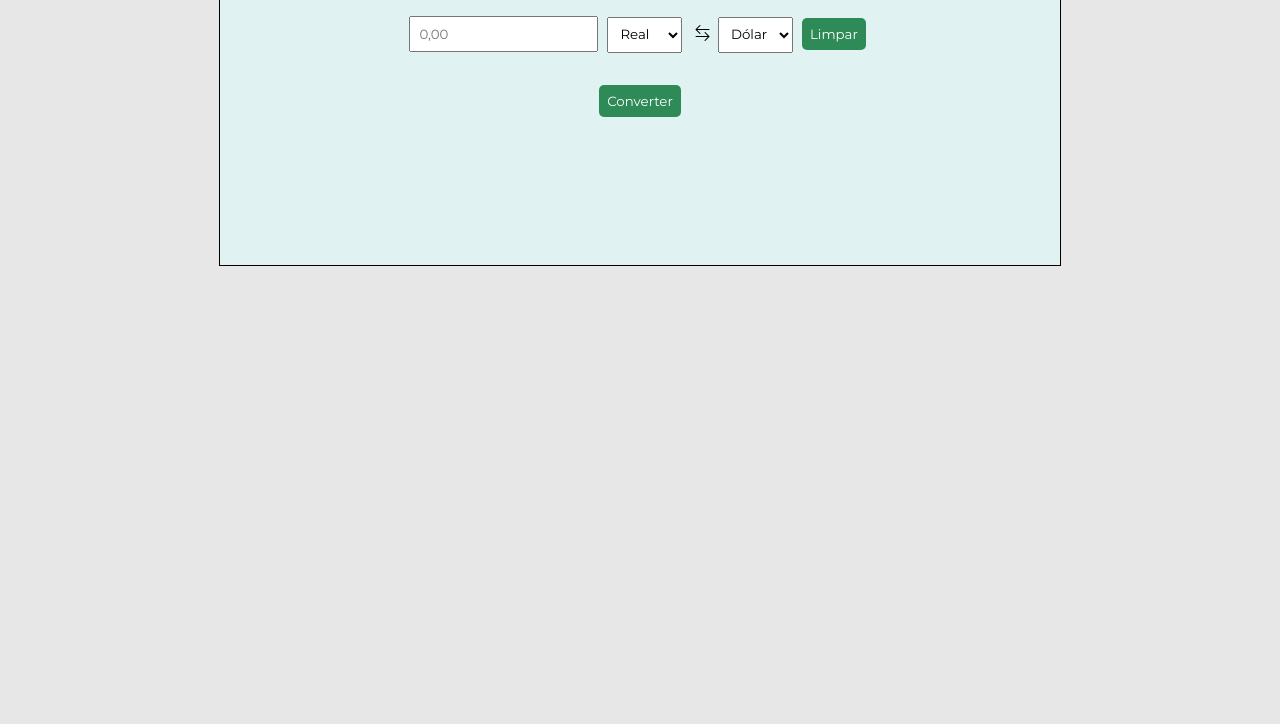
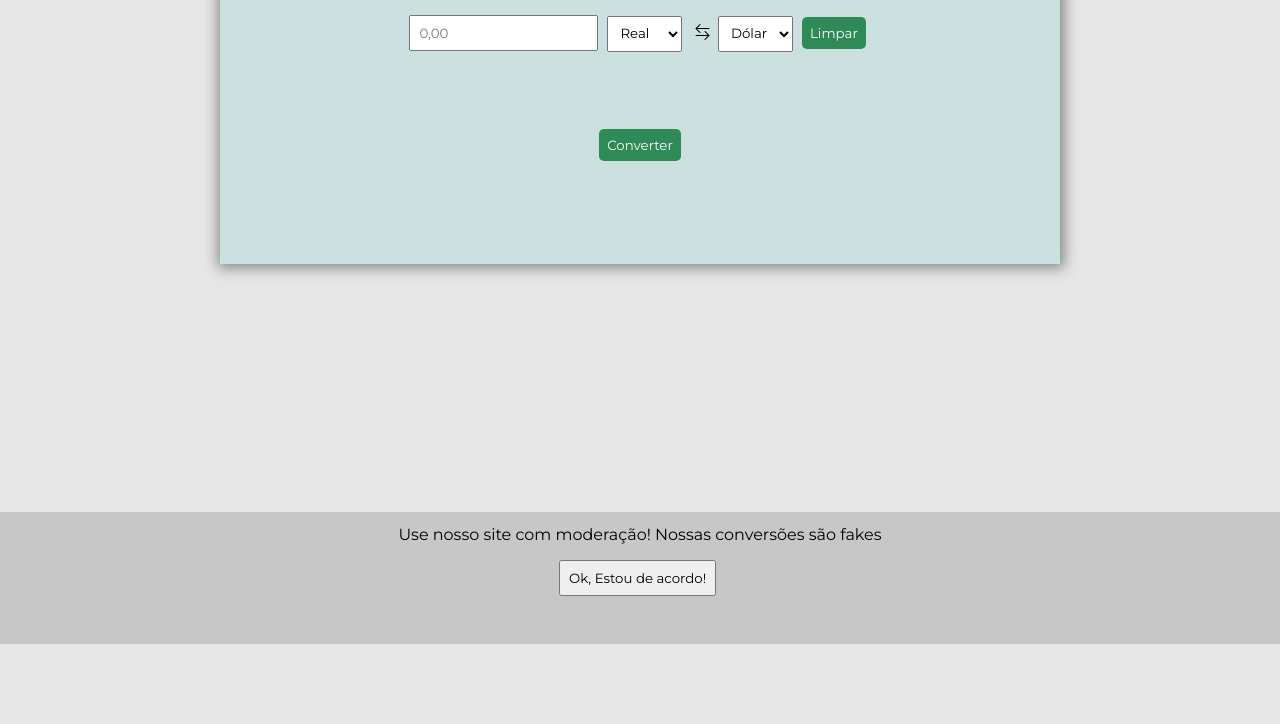
Before and after one commit to rafaelrmts/ceub-programacaoweb, a plain HTML site: page CONVERSOR_MOEDA/index.html in a window 1280 px wide. Shown: the part 156-880 px from the top of the page. Before the commit the page ends 800 px from the top, so only its background shows below. Drawn offline with nearby package versions, Linux system fonts and the light colour scheme.

Commit message:
Alterações de melhora

```diff
--- a/CONVERSOR_MOEDA/css/style.css
+++ b/CONVERSOR_MOEDA/css/style.css
@@ -6,19 +6,25 @@
     font-family: "Montserrat", sans-serif;
 }
 
+html {
+    height: 100%;
+}
+
 body {
     background-color: #e7e7e7;
+    min-height: 100vh;
 }
 
 
 #container {
-    border: 1px solid black;
+    -webkit-box-shadow: 1px 1px 13px 3px rgba(177, 177, 177, 0.64);
+    box-shadow: 1px 1px 13px 3px rgba(78, 78, 78, 0.64);
     width: 50rem;
     height: 300px;
     margin: 5rem auto;
     padding: 20px;
     text-align: center;
-    background-color: #E0F2F1;
+    background-color: #cce0df;
 }
 
 input, select, button {
@@ -78,3 +84,25 @@ input, select, button {
     color: #ec5353;
     font-weight: 600;
 }
+
+#mensagem-usuario {
+    position: fixed;
+    bottom: 0;
+    left: 0;
+    width: 100%;
+    text-align: center;
+    background-color: #c7c7c7;
+}
+
+#mensagem-usuario, p {
+    margin-top: 0.8rem;
+}
+
+button, #botao-aceitar-mensagem {
+    margin-top: 1rem;
+    margin-bottom: 3rem;
+}
+
+.oculto {
+    display: none;
+}
--- a/CONVERSOR_MOEDA/index.html
+++ b/CONVERSOR_MOEDA/index.html
@@ -31,6 +31,11 @@
         <p id="erro-converter"></p>
     </div>
 
+    <div id="mensagem-usuario">
+        <p>Use nosso site com moderação! Nossas conversões são fakes</p>
+        <button id="botao-aceita-mensagem">Ok, Estou de acordo!</button>
+    </div>
+
     <script src="js/script.js"></script>
 </body>
 </html>
--- a/CONVERSOR_MOEDA/js/script.js
+++ b/CONVERSOR_MOEDA/js/script.js
@@ -26,6 +26,16 @@ botaoLimpar.addEventListener("click", limpar);
 const botaoConverter = document.getElementById("btn-submit");
 botaoConverter.addEventListener("click", converter);
 
+const botaoAceitarMensagem = document.getElementById("botao-aceita-mensagem");
+botaoAceitarMensagem.addEventListener("click", aceitarMensagem);
+
+function aceitarMensagem(){
+    const divMensagemUsuario = document.getElementById("mensagem-usuario");
+    divMensagemUsuario.classList.add("oculto")
+}
+//
+
+//
 let valorUsuario = document.getElementById("valorEntrada");
 valorUsuario.addEventListener("keypress", function(event){
     if(event.key == "Enter") {
```
